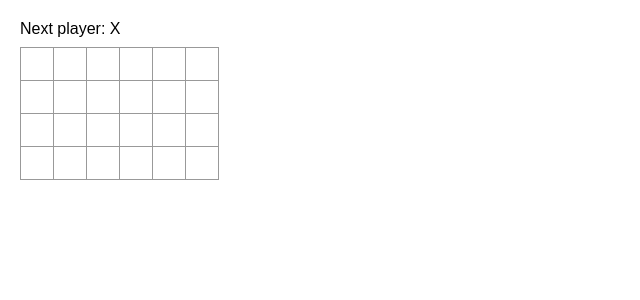
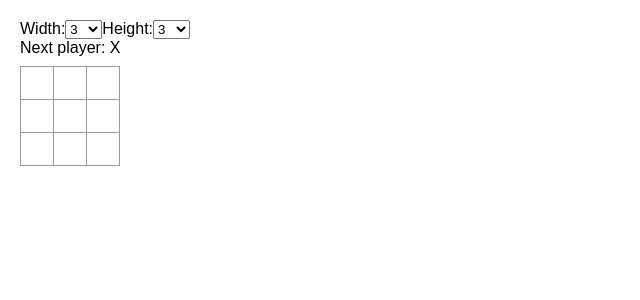
Before and after one commit to tcs-moe-inoue/gomoku.dev, a React (Create React App) app: page / in a window 1280 px wide. Shown: the top 300 px of the page, without its empty margins (0-640 px from the left). Built offline with nearby package versions, Linux system fonts and the light colour scheme.

Commit message:
盤面サイズを選択できるUIを追加

```diff
--- a/src/components/Board.jsx
+++ b/src/components/Board.jsx
@@ -1,17 +1,23 @@
 import { useState } from "react";
 import Square from "./Square";
+import SizeSelector from "./SizeSelector";
 import { calculateWinner } from "../utils/calculateWinner";
 
-const BOARD_WIDTH = 6;
-const BOARD_HEIGHT = 4;
+const MIN_SIZE = 3;
+const MAX_SIZE = 10;
+
+function createEmptyBoard(width, height) {
+  return Array.from({ length: height }, () => Array(width).fill(null));
+}
 
 export default function Board() {
+  const [width, setWidth] = useState(MIN_SIZE);
+  const [height, setHeight] = useState(MIN_SIZE);
   const [currentPlayer, setCurrentPlayer] = useState("X");
-  const [squares, setSquares] = useState(
-    Array.from({ length: BOARD_HEIGHT }, () => Array(BOARD_WIDTH).fill(null)),
-  );
+  const [squares, setSquares] = useState(createEmptyBoard(MIN_SIZE, MIN_SIZE));
 
-  const winner = calculateWinner(squares, BOARD_WIDTH, BOARD_HEIGHT);
+  const sizeOptions = Array.from({ length: MAX_SIZE - MIN_SIZE + 1 }, (_, i) => MIN_SIZE + i);
+  const winner = calculateWinner(squares, width, height);
   const isDraw = squares.flat().every((square) => square !== null) && !winner;
 
   const status = winner
@@ -23,10 +29,17 @@ export default function Board() {
   function handleClick(row, col) {
     if (squares[row][col] || winner) return;
 
-    const nextSquares = squares.map((r) => [...r]);
+    const nextSquares = squares.map((row) => [...row]);
     nextSquares[row][col] = currentPlayer;
     setSquares(nextSquares);
     setCurrentPlayer(currentPlayer === "X" ? "O" : "X");
+  }
+
+  function handleSizeChange(newWidth, newHeight) {
+    setWidth(newWidth);
+    setHeight(newHeight);
+    setCurrentPlayer("X");
+    setSquares(createEmptyBoard(newWidth, newHeight));
   }
 
   function renderRow(rowIndex) {
@@ -44,9 +57,12 @@ export default function Board() {
   }
 
   return (
-    <div className="board">
+    <div className="board-container">
+      <SizeSelector width={width} height={height} sizeOptions={sizeOptions} onSizeChange={handleSizeChange} />
+
       <div className="status">{status}</div>
-      {Array.from({ length: BOARD_HEIGHT }, (_, row) => renderRow(row))}
+
+      <div className="board">{Array.from({ length: height }, (_, row) => renderRow(row))}</div>
     </div>
   );
 }
--- /dev/null
+++ b/src/components/SizeSelector.jsx
@@ -0,0 +1,33 @@
+export default function SizeSelector({ width, height, sizeOptions, onSizeChange }) {
+  const parseValue = (e) => parseInt(e.target.value, 10);
+
+  const handleWidthChange = (e) => {
+    const newWidth = parseValue(e);
+    onSizeChange(newWidth, height);
+  };
+
+  const handleHeightChange = (e) => {
+    const newHeight = parseValue(e);
+    onSizeChange(width, newHeight);
+  };
+
+  const renderSelect = (label, value, onChange, keyPrefix) => (
+    <label>
+      {label}:
+      <select value={value} onChange={onChange}>
+        {sizeOptions.map((val) => (
+          <option key={`${keyPrefix}-${val}`} value={val}>
+            {val}
+          </option>
+        ))}
+      </select>
+    </label>
+  );
+
+  return (
+    <div className="controls">
+      {renderSelect('Width', width, handleWidthChange, 'w')}
+      {renderSelect('Height', height, handleHeightChange, 'h')}
+    </div>
+  );
+}
```
